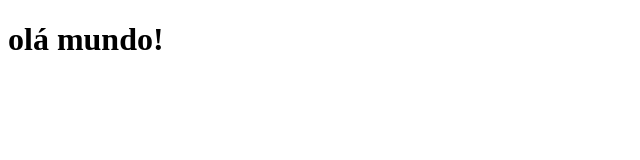
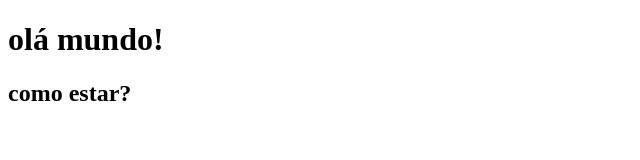
Before and after one commit to gi0vanni21/front-end, a plain HTML site: page index.html in a window 1280 px wide. Shown: the whole page, without its empty margins (0-640 px from the left). Drawn offline with Linux system fonts and the light colour scheme.

Commit message:
modificação do <h2>

```diff
--- a/index.html
+++ b/index.html
@@ -7,5 +7,6 @@
 </head>
 <body>
     <h1>olá mundo!</h1>
+    <h2>como estar?</h2>
 </body>
 </html>
```
